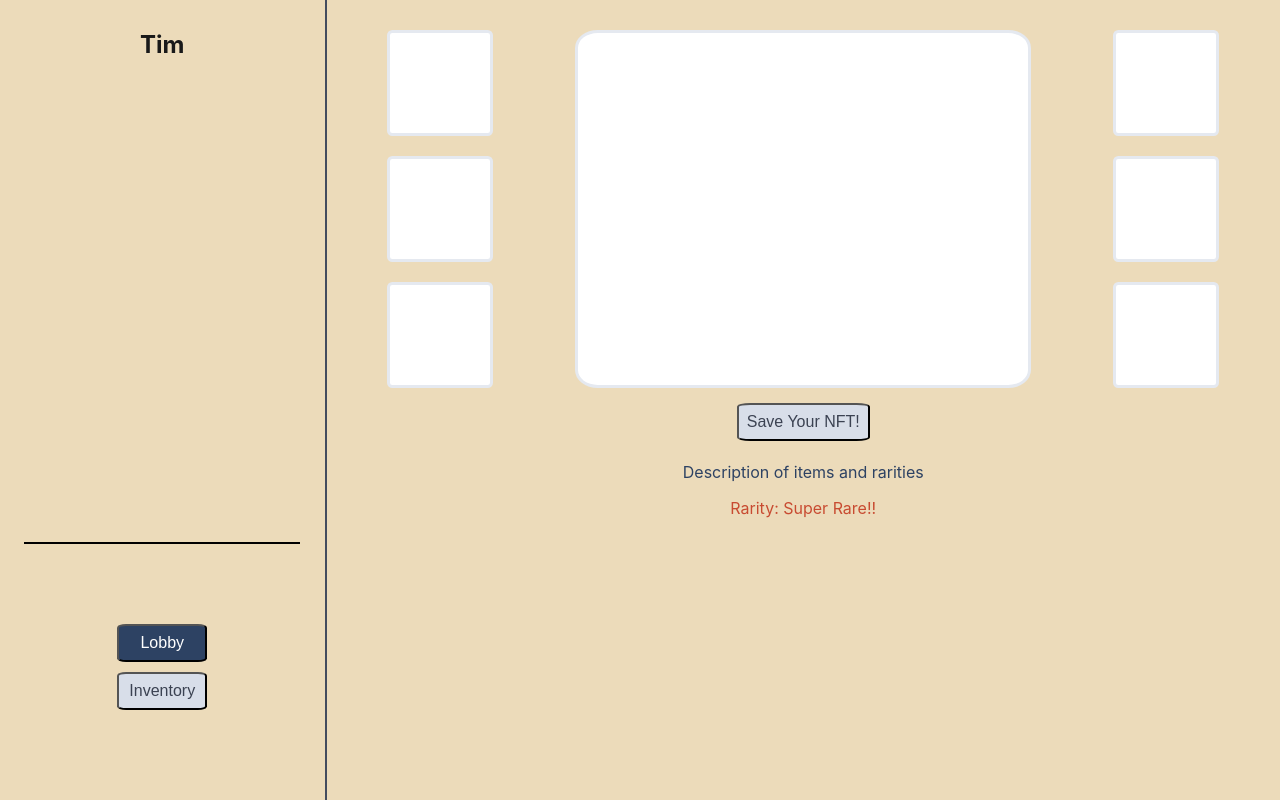
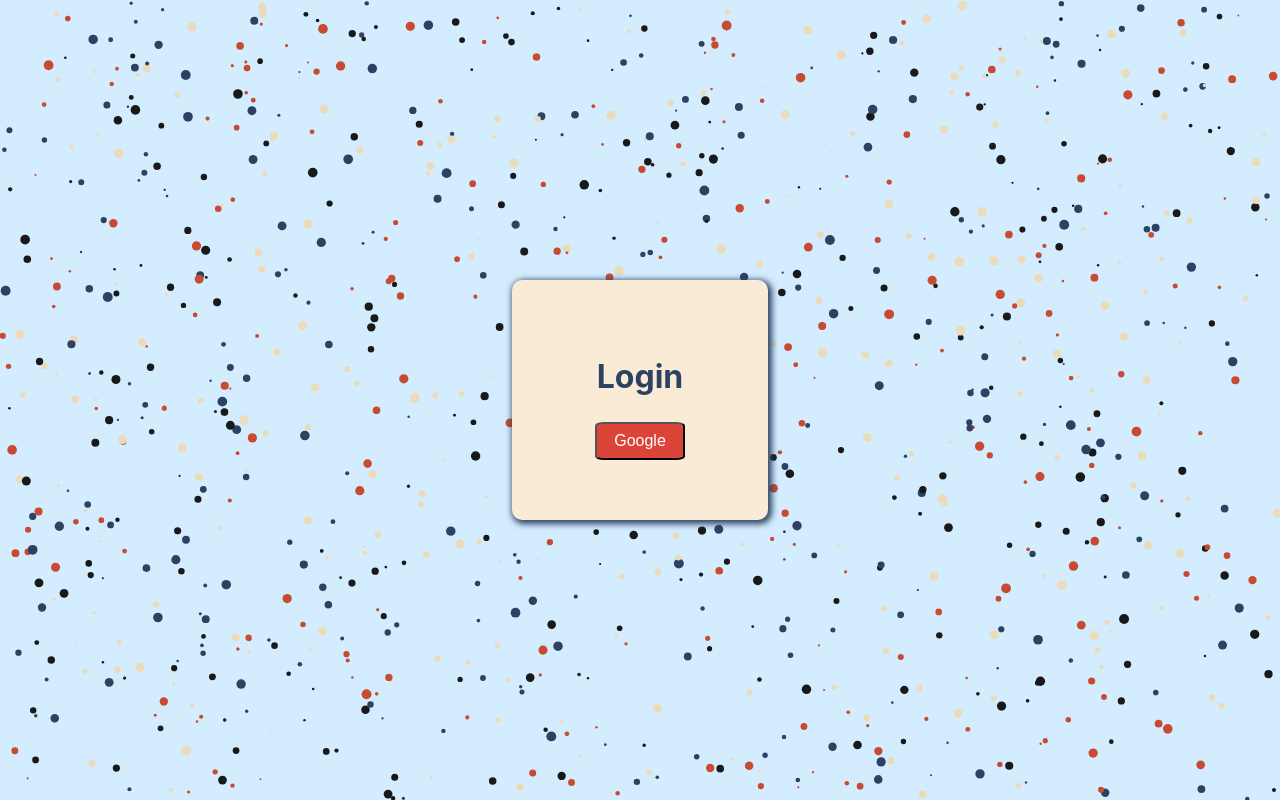
Before and after one commit to Hack-and-Roll/Hack-and-Troll, a React (Create React App) app in the folder frontend/: page / in a window 1280 px wide. Built offline with nearby package versions, Linux system fonts and the light colour scheme.

Commit message:
add login background

```diff
--- a/frontend/src/App.js
+++ b/frontend/src/App.js
@@ -6,7 +6,7 @@
 
 function App() {
   const [display, setDisplay] = React.useState("lobby");
-  const [isLoggedIn, setLoggedIn] = React.useState(true);
+  const [isLoggedIn, setLoggedIn] = React.useState(false);
 
   return (
     <div>
--- a/frontend/src/Auth.jsx
+++ b/frontend/src/Auth.jsx
@@ -1,12 +1,14 @@
 import "./style/Auth.css";
 import "./style/Button.css";
+import BouncingBalls from "./components/BouncingBalls";
 
 function Auth() {
   return (
     <>
-      <BouncingBalls></BouncingBalls>
-      <div class="auth">
-        <h1 class="text">Login</h1>
+      <BouncingBalls/>
+      <div className="auth">
+        <div className="panel">
+          <h1 className="text">Login</h1>
           <button
             class="button"
             style={{ "background-color": "#DB4437", color: "white" }}
@@ -14,6 +16,7 @@
             Google
           </button>
         </div>
+      </div>
     </>
   );
 }
--- a/frontend/src/components/BouncingBalls.jsx
+++ b/frontend/src/components/BouncingBalls.jsx
@@ -1,5 +1,4 @@
 import React, { useRef, useEffect } from 'react';
-import "../style/BouncingBalls.css";
 
 function BouncingBalls(props) {
     const canvasRef = useRef(null)
@@ -77,7 +76,7 @@
             canvas.height = window.innerHeight; // weird value in chrome
             const numDisk = Math.floor((canvas.width + canvas.height) / 2);
 
-            disks = [];
+            disks.length = 0;
             for (var i = 0; i < numDisk; i++) {
                 const r = rand(minDefaultR, maxDefaultR);
                 const x = rand(r, canvas.width - r);
@@ -124,7 +123,10 @@
     draw(canvas, c);
   }, [draw]);
 
-  return <canvas ref={canvasRef} {...props}></canvas>;
+  return <div>
+<canvas ref={canvasRef} style={{"background-color": "#bee5ffAA", "position": "fixed", "top": 0, "left":0}} {...props}></canvas>
+  </div>;
+
 }
 
 export default BouncingBalls;
--- a/frontend/src/style/Auth.css
+++ b/frontend/src/style/Auth.css
@@ -1,5 +1,4 @@
 .auth {
-    background-color: #ECDBBA;
     min-height: 100vh;
     display: flex;
     flex-direction: column;
@@ -7,7 +6,21 @@
     align-items: center;
 }
 
+.panel {
+    width: 20vw;
+    height: 30vh;
+    display: flex;
+    flex-direction: column;
+    justify-content: center;
+    align-items: center;
+    border-radius: 10px;
+    background-color: antiquewhite;
+    box-shadow: #2D4263 2px 2px 6px 2px;
+    z-index: 2;
+}
+
 .text {
     text-align: center;
     color: #2D4263;
+    z-index: 3;
 }
```
Lines whose indentation alone changed are shown as unchanged.
